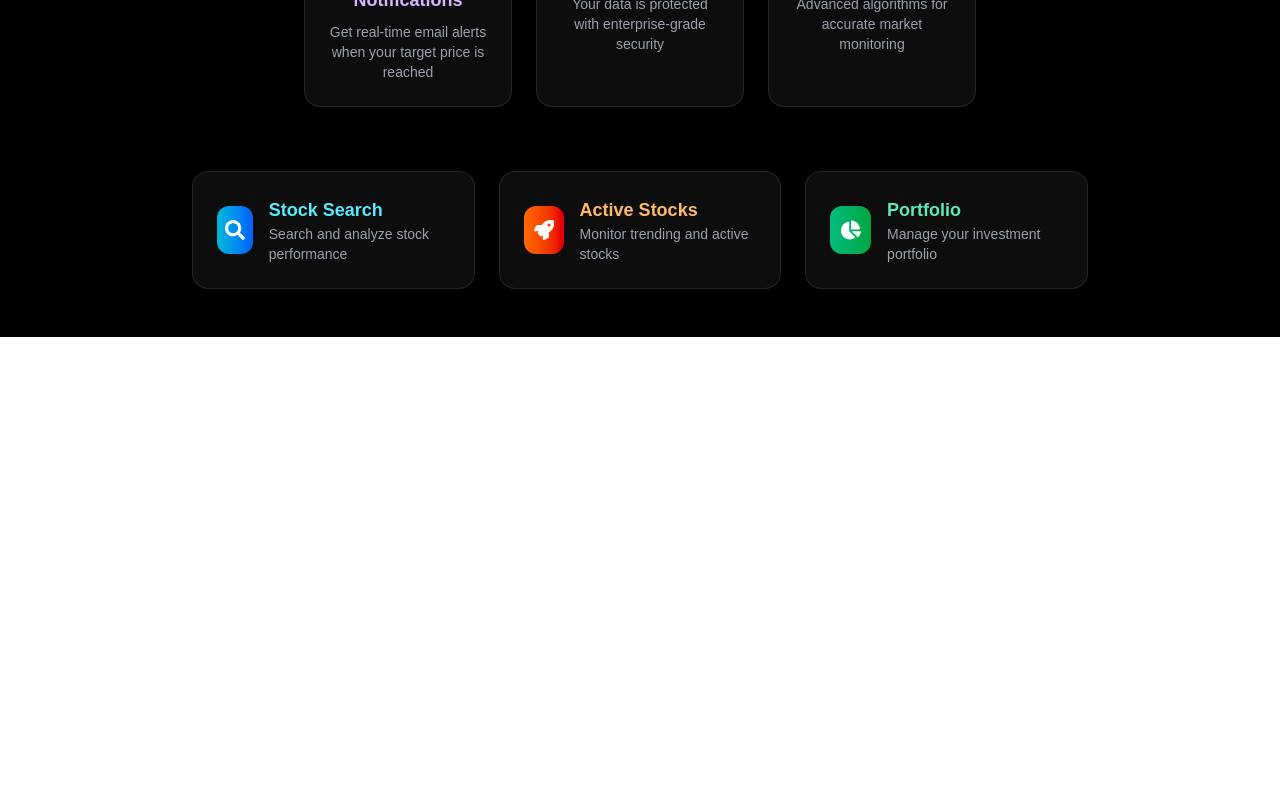
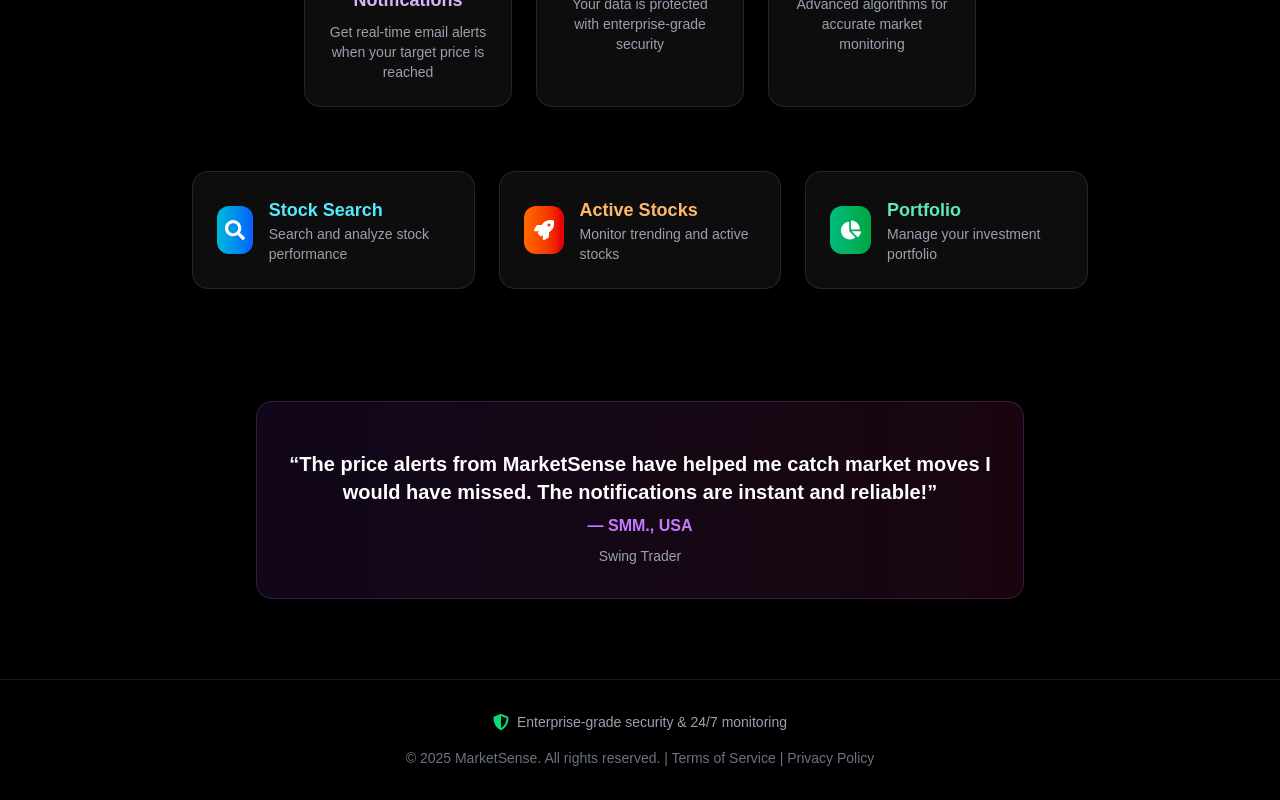
Before and after one commit to hemantmm/StockMarketAnalysis, a Next.js app in the folder frontend/: page /Notifier in a window 1280 px wide. Shown: the part 1240-2040 px from the top of the page. Before the commit the page ends 1577 px from the top, so only its background shows below. Built offline with nearby package versions, Linux system fonts and the light colour scheme.

Commit message:
feat: added testimonial
Signed-off-by: Hemant M Mehta <hemant29mehta@gmail.com>

```diff
--- a/frontend/src/app/Notifier/page.tsx
+++ b/frontend/src/app/Notifier/page.tsx
@@ -427,6 +427,31 @@
           </div>
         </div>
       </main>
+
+      {/* Testimonial Section */}
+      <div className="max-w-3xl mx-auto my-16">
+        <div className="bg-gradient-to-r from-purple-500/10 to-pink-500/10 border border-purple-400/20 rounded-2xl p-8 shadow-xl text-center">
+          <div className="flex items-center justify-center mb-4">
+          </div>
+          <blockquote className="text-xl font-semibold text-white mb-2">
+            “The price alerts from MarketSense have helped me catch market moves I would have missed. The notifications are instant and reliable!”
+          </blockquote>
+          <div className="text-purple-400 font-bold">— SMM., USA</div>
+          <div className="text-gray-400 text-sm mt-2">Swing Trader</div>
+        </div>
+      </div>
+
+      <footer className="relative z-10 mt-20 px-6 py-8 border-t border-white/10 backdrop-blur-xl bg-black/20">
+        <div className="max-w-7xl mx-auto text-center">
+          <div className="flex items-center justify-center space-x-2 mb-4">
+            <FaShieldAlt className="text-green-400" />
+            <span className="text-sm text-gray-400">Enterprise-grade security & 24/7 monitoring</span>
+          </div>
+          <p className="text-gray-500 text-sm">
+            © 2025 MarketSense. All rights reserved. | Terms of Service | Privacy Policy
+          </p>
+        </div>
+      </footer>
     </div>
   );
 };
```
